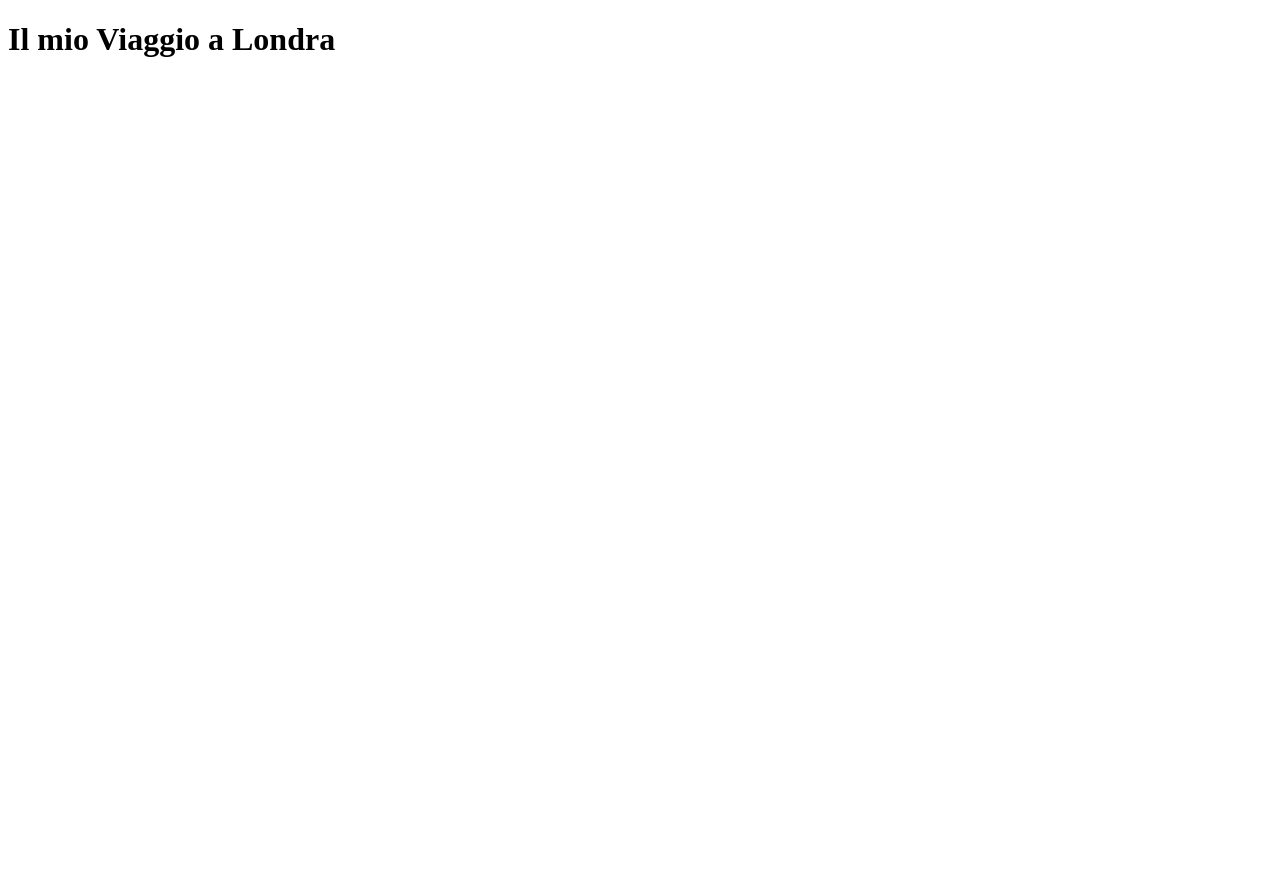
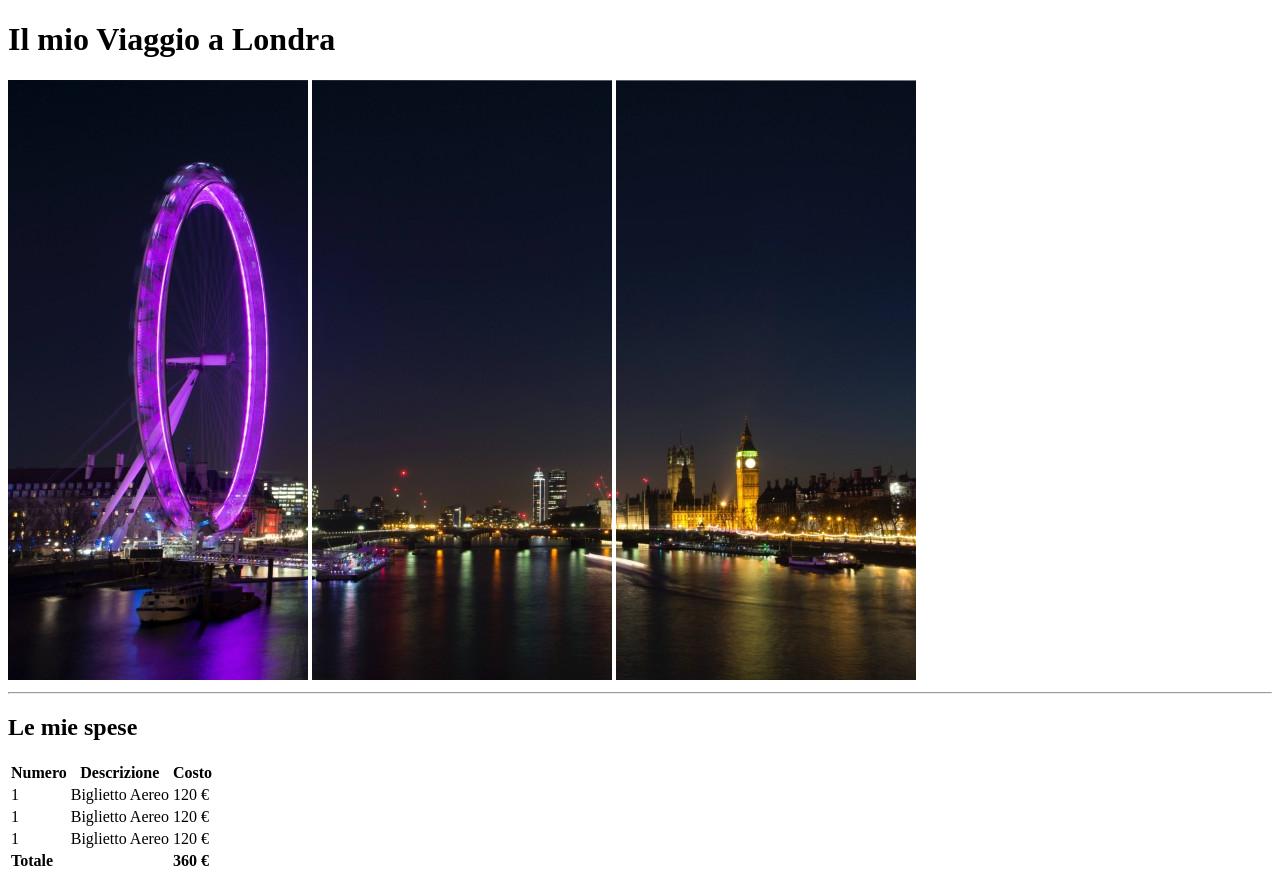
Before and after one commit to Buzz88-Dev/html-london-trip, a plain HTML site: page index.html in a window 1280 px wide. Before the commit the page ends 800 px from the top, so only its background shows below. Drawn offline with Linux system fonts and the light colour scheme.

Commit message:
inserimento tabella

```diff
--- a/index.html
+++ b/index.html
@@ -9,8 +9,48 @@
 <body>
     <header>
         <h1>Il mio Viaggio a Londra</h1>
+        <img src="img/pexels-bill-emrich-230794-0.jpg">
+        <img src="img/pexels-bill-emrich-230794-1.jpg">
+        <img src="img/pexels-bill-emrich-230794-2.jpg">
     </header>
+    <hr>
     <main>
+        <div>
+            <h2>Le mie spese</h2>
+            <table>
+                <thead>
+                    <th>Numero</th>
+                    <th>Descrizione</th>
+                    <th>Costo</th>
+                </thead>
+                <tbody>
+                    <tr>
+                        <td>1</td>
+                        <td>Biglietto Aereo</td>
+                        <td>120 &euro;</td>
+                    </tr>
+                    <tr>
+                        <td>1</td>
+                        <td>Biglietto Aereo</td>
+                        <td>120 &euro;</td>
+                    </tr>
+                    <tr>
+                        <td>1</td>
+                        <td>Biglietto Aereo</td>
+                        <td>120 &euro;</td>
+                    </tr>
+                </tbody>
+                <tfoot>
+                    <tr>
+                        <td><strong>Totale</strong></td>
+                        <td></td>
+                        <td><strong>360 &euro;</strong></td>
+                    </tr>
+                </tfoot>
+            </table>
+
+        </div>
+
 
     </main>
     <footer>
```
